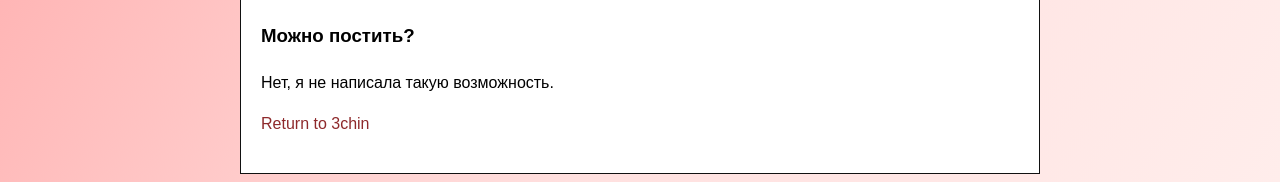
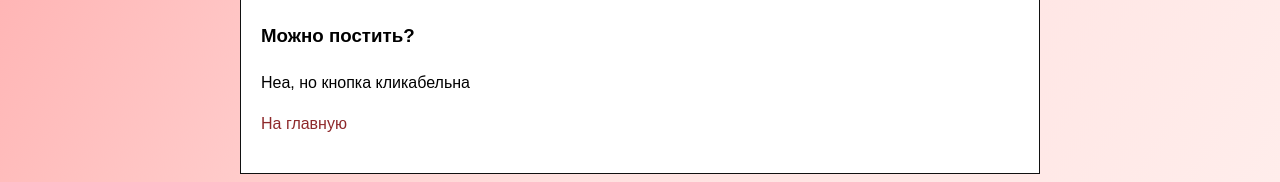
Before and after one commit to sonyaminamii/3chin, a plain HTML site: page faq.html in a window 1280 px wide. Shown: the part 327-509 px from the top of the page. Drawn offline with Linux system fonts and the light colour scheme.

Commit message:
Revise FAQ content and link text
Updated the text in the FAQ section and modified the link text.

```diff
--- a/faq.html
+++ b/faq.html
@@ -1 +1 @@
-<!doctype html><html lang="ru"><head><meta charset="utf-8"><meta name="viewport" content="width=device-width,initial-scale=1"><title>3chin — FAQ</title><link rel="stylesheet" href="css/style.css"></head><body><main class="simple-page"><h1>FAQ</h1><h3>Что такое 3chin?</h3><p>Давай сделаем вид, что тут какой-то умный ответ.</p><h3>Что я могу тут найти?</h3><p>Подсказки к решению квестов, а иногда и сами квесты. Прямых ответов здесь не будет.</p><h3>Можно постить?</h3><p>Нет, я не написала такую возможность.</p><p><a href="index.html">Return to 3chin</a></p></main></body></html>
+<!doctype html><html lang="ru"><head><meta charset="utf-8"><meta name="viewport" content="width=device-width,initial-scale=1"><title>3chin — FAQ</title><link rel="stylesheet" href="css/style.css"></head><body><main class="simple-page"><h1>FAQ</h1><h3>Что такое 3chin?</h3><p>Давай сделаем вид, что тут какой-то умный ответ.</p><h3>Что я могу тут найти?</h3><p>Подсказки к решению квестов, а иногда и сами квесты. Прямых ответов здесь не будет.</p><h3>Можно постить?</h3><p>Неа, но кнопка кликабельна</p><p><a href="index.html">На главную</a></p></main></body></html>
```
